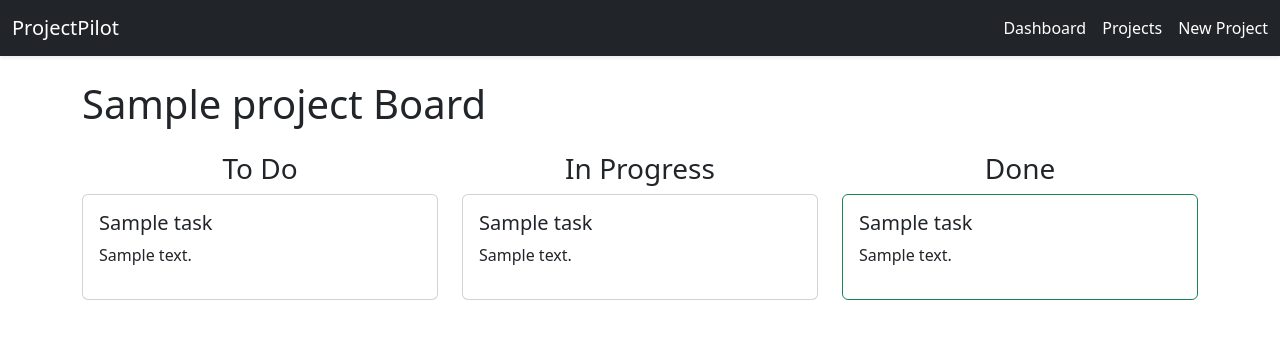
After one commit to James2c/flask-project-management-dashboard, a Flask app: template app/templates/project_board.html in a window 1280 px wide. The commit adds this page. Shown: the top 339 px of the page. Run offline with Flask 3, Linux system fonts and the light colour scheme; tables that the repository leaves empty hold one stand-in row (values such as "Sample post"); the template is opened without the code that fills it: values that come from a table or form of the project are taken from there, most other values are stand-ins (such as "Sample title", 1, 10 or a date in 2020).

Commit message:
Add Kanban board view for project tasks

```diff
--- /dev/null
+++ b/app/templates/project_board.html
@@ -0,0 +1,50 @@
+{% extends "base.html" %}
+
+{% block content %}
+
+<h1 class="mb-4">{{ project.name }} Board</h1>
+
+<div class="row">
+
+    <div class="col-md-4">
+        <h3 class="text-center">To Do</h3>
+
+        {% for task in todo_tasks %}
+        <div class="card mb-3">
+            <div class="card-body">
+                <h5>{{ task.title }}</h5>
+                <p>{{ task.description }}</p>
+            </div>
+        </div>
+        {% endfor %}
+    </div>
+
+    <div class="col-md-4">
+        <h3 class="text-center">In Progress</h3>
+
+        {% for task in progress_tasks %}
+        <div class="card mb-3">
+            <div class="card-body">
+                <h5>{{ task.title }}</h5>
+                <p>{{ task.description }}</p>
+            </div>
+        </div>
+        {% endfor %}
+    </div>
+
+    <div class="col-md-4">
+        <h3 class="text-center">Done</h3>
+
+        {% for task in done_tasks %}
+        <div class="card mb-3 border-success">
+            <div class="card-body">
+                <h5>{{ task.title }}</h5>
+                <p>{{ task.description }}</p>
+            </div>
+        </div>
+        {% endfor %}
+    </div>
+
+</div>
+
+{% endblock %}
```
Also changed, not shown: app/templates/project_detail.html (+8 -2 lines).
